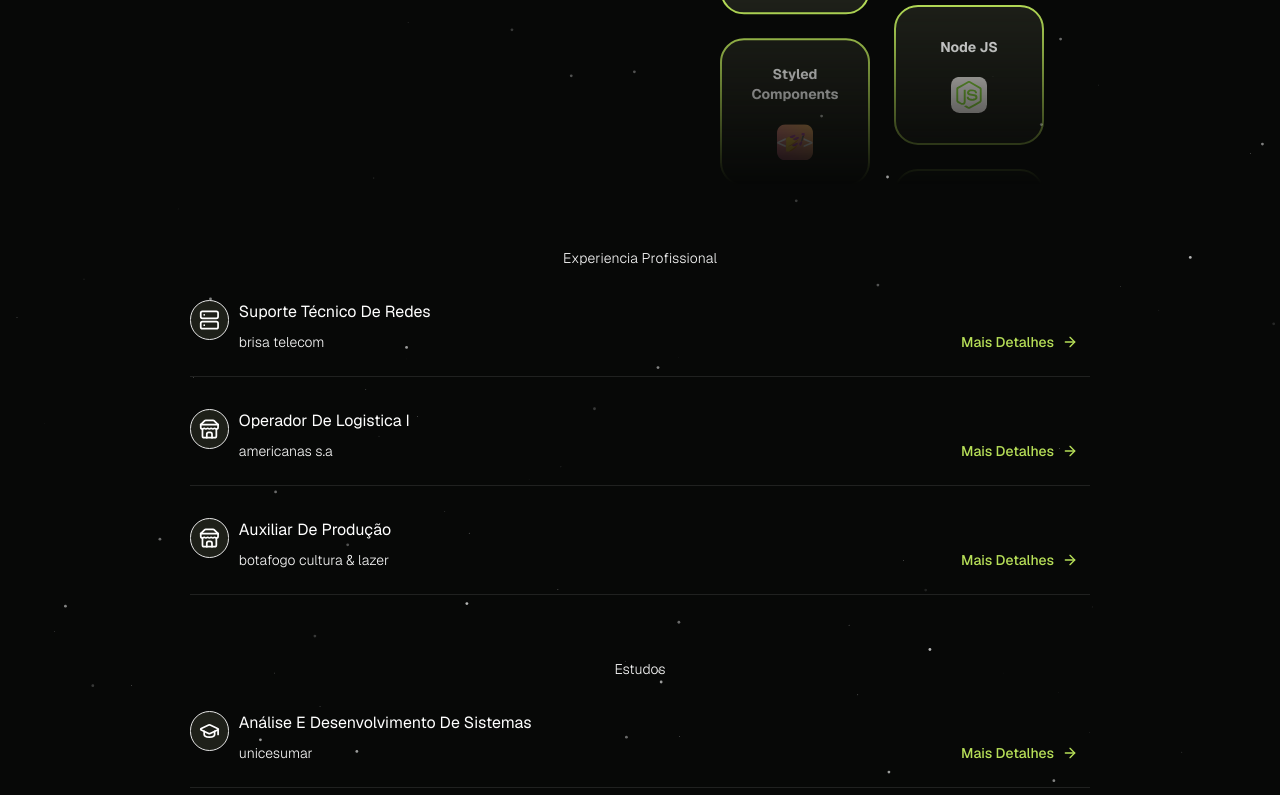
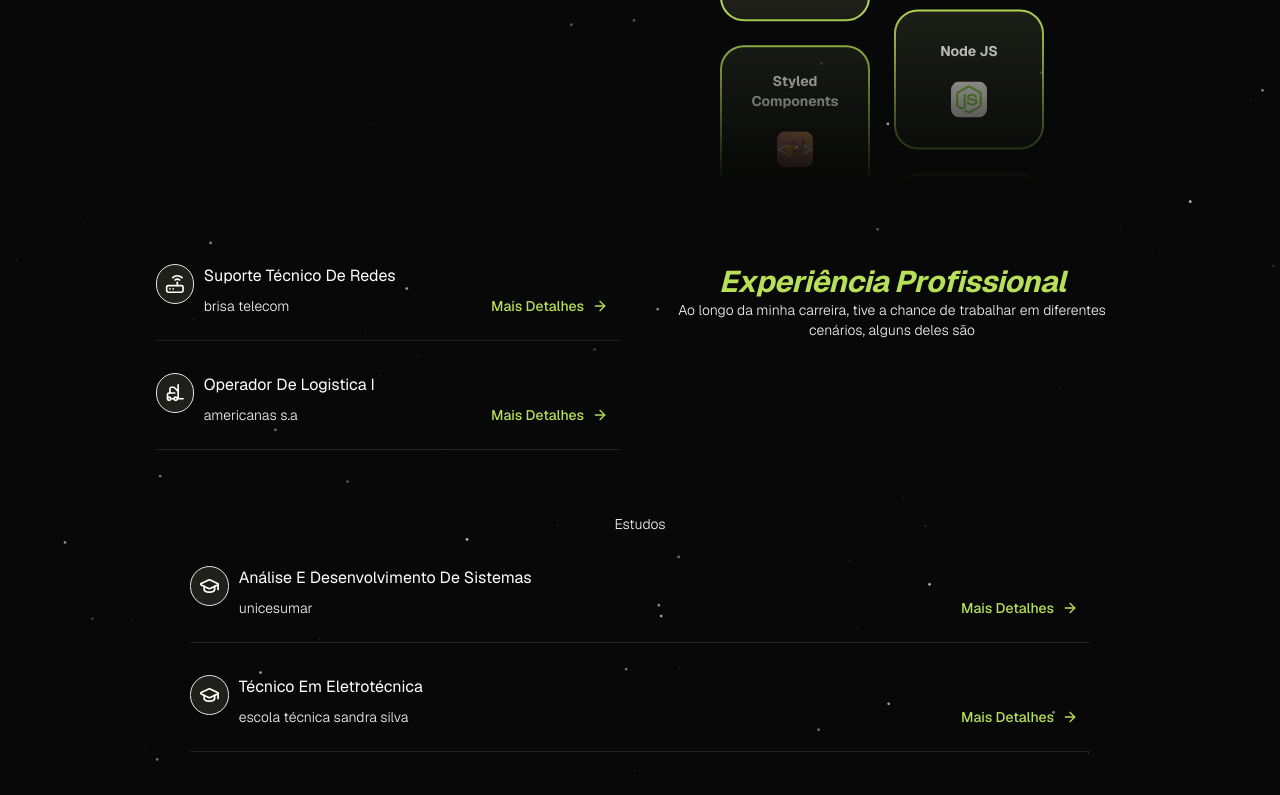
Before and after one commit to paulopbi/portfolio, a Next.js app: page / in a window 1280 px wide. Shown: the part 1982-2777 px from the top of the page. Built offline with nearby package versions, Linux system fonts and the light colour scheme.

Commit message:
refactor: update the icons and animations

```diff
--- a/src/sections/Experience.tsx
+++ b/src/sections/Experience.tsx
@@ -1,27 +1,20 @@
 "use client"
 import CardInfo from "@/components/card-info"
 import { TextAnimate } from "@/components/magicui/text-animate"
-import { Server, Store } from "lucide-react"
+import { Forklift, Router } from "lucide-react"
 
 export const jobExperiences = [
   {
-    icon: <Server />,
+    icon: <Router />,
     title: "suporte técnico de redes",
-    company: "brisa telecom",
+    company: "Brisa Telecom",
     start: "fev/2024",
     end: "dez/2025",
   },
   {
-    icon: <Store />,
+    icon: <Forklift />,
     title: "operador de logistica I",
-    company: "americanas s.a",
-    start: "fev/2024",
-    end: "dez/2025",
-  },
-  {
-    icon: <Store />,
-    title: "auxiliar de produção",
-    company: "botafogo cultura & lazer",
+    company: "Americanas S.A",
     start: "fev/2024",
     end: "dez/2025",
   },
@@ -29,16 +22,27 @@ export const jobExperiences = [
 
 const Experience = () => {
   return (
-    <section className="relative container mt-16" id="experience">
+    <section
+      className="container mt-20 grid grid-cols-1 items-start gap-10 md:grid-cols-2"
+      id="experience"
+    >
+      <div className="md:order-2">
         <TextAnimate
-        className="text-muted text-center text-sm font-light"
+          className="subtitle"
           by="character"
-        as={"h2"}
-        animation="blurIn"
+          as={"h3"}
+          animation="scaleDown"
         >
-        Experiencia Profissional
+          Experiência Profissional
         </TextAnimate>
+        <p className="subtitle__description">
+          Ao longo da minha carreira, tive a chance de trabalhar em diferentes
+          cenários, alguns deles são
+        </p>
+      </div>
 
+      <div className="md:order-1">
+        {/* card with job info */}
         {jobExperiences.map((job) => (
           <CardInfo
             key={job.title}
@@ -49,6 +53,7 @@ const Experience = () => {
             whenFinish={job.end}
           />
         ))}
+      </div>
     </section>
   )
 }
```
Lines whose indentation alone changed are shown as unchanged.
